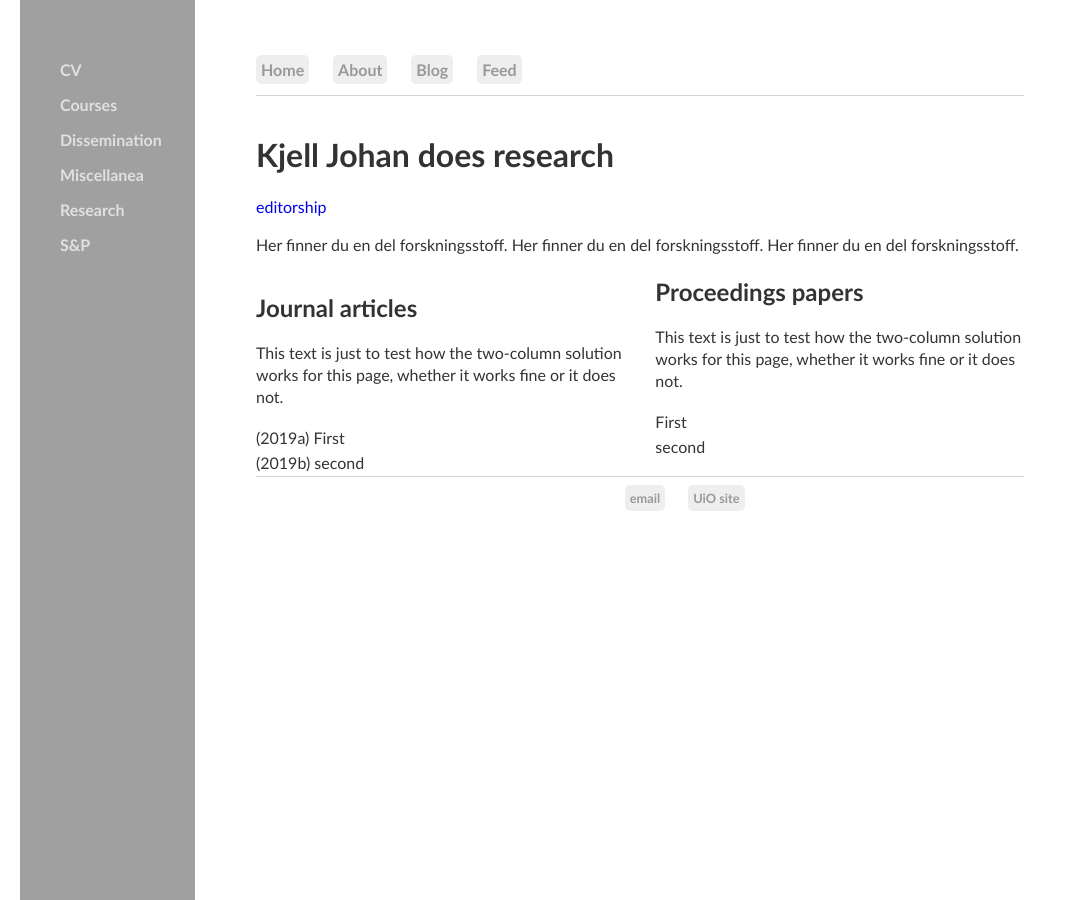
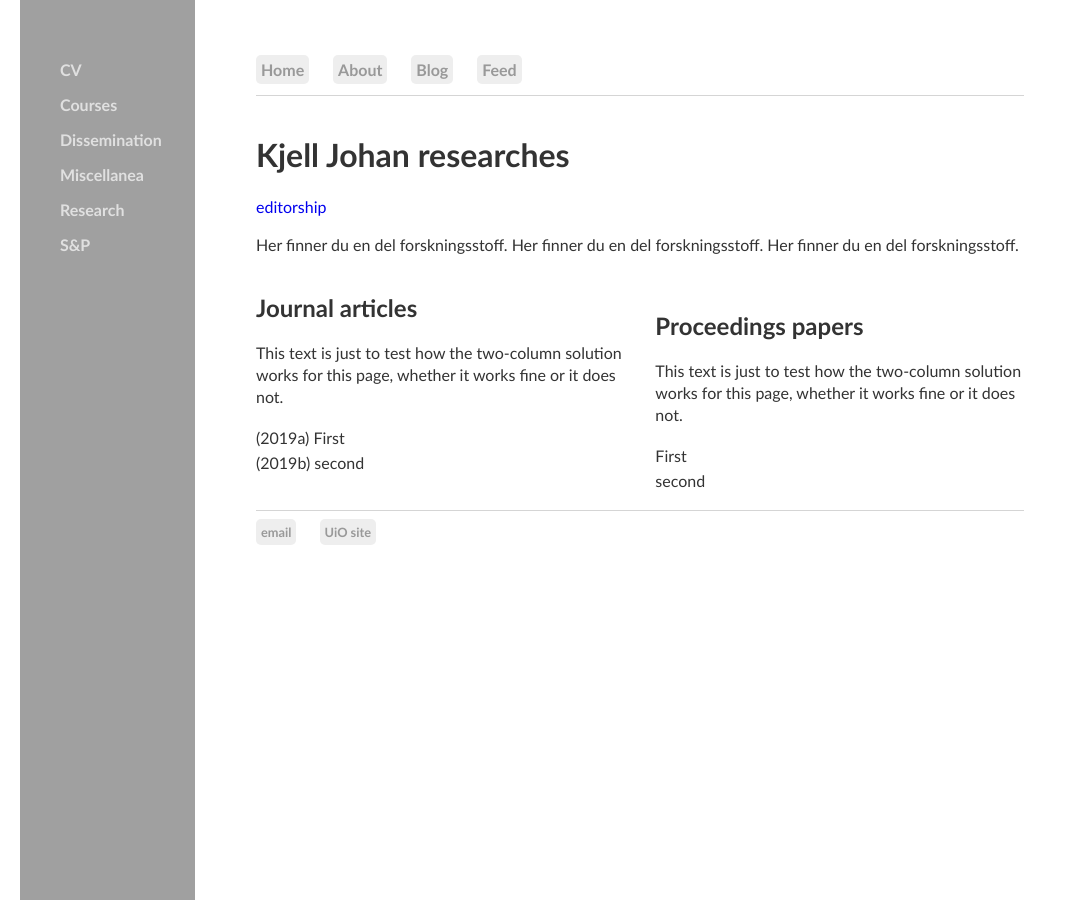
Before and after one commit to kjelljs/kjelljs.github.io, a Jekyll site: the page built from research/index.html, in a window 1280 px wide. Shown: the whole page, without its empty margins (0-1067 px from the left). Built offline with Jekyll 4.4.1, drawn with Linux system fonts in a browser that asks for light colours.

Commit message:
Update index.html

```diff
--- a/research/index.html
+++ b/research/index.html
@@ -3,7 +3,7 @@
 title: Kjell Johan resear
 ---
 <div class="blurb">
-	<h1>Kjell Johan does research</h1>
+	<h1>Kjell Johan researches</h1>
 	<p><a href="http://kjelljs.github.io/pdf/Finteltweet.pdf">editorship</a></p>
 	<p>Her finner du en del forskningsstoff. Her finner du en del forskningsstoff. Her finner du en del forskningsstoff.</p>
 	</div><!-- /.blurb -->
@@ -25,6 +25,7 @@
     </ul>
 </div>
 <div class="right">
+	</br>
     <h2>Proceedings papers</h2>
 	    <p>This text is just to test how the two-column solution works for this page, whether it works fine or it does not.</p>
 	    <ul id="pubs"; style="padding-left:0;">
```
